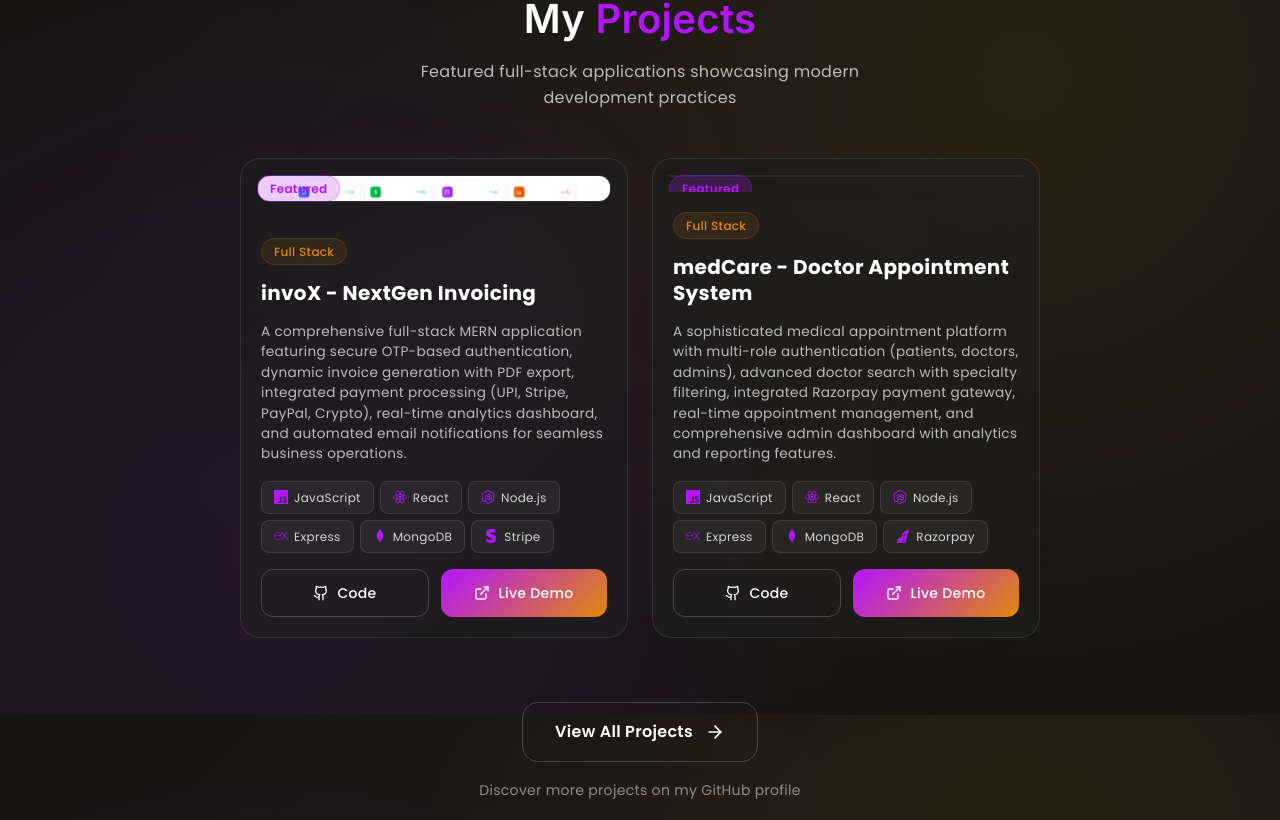
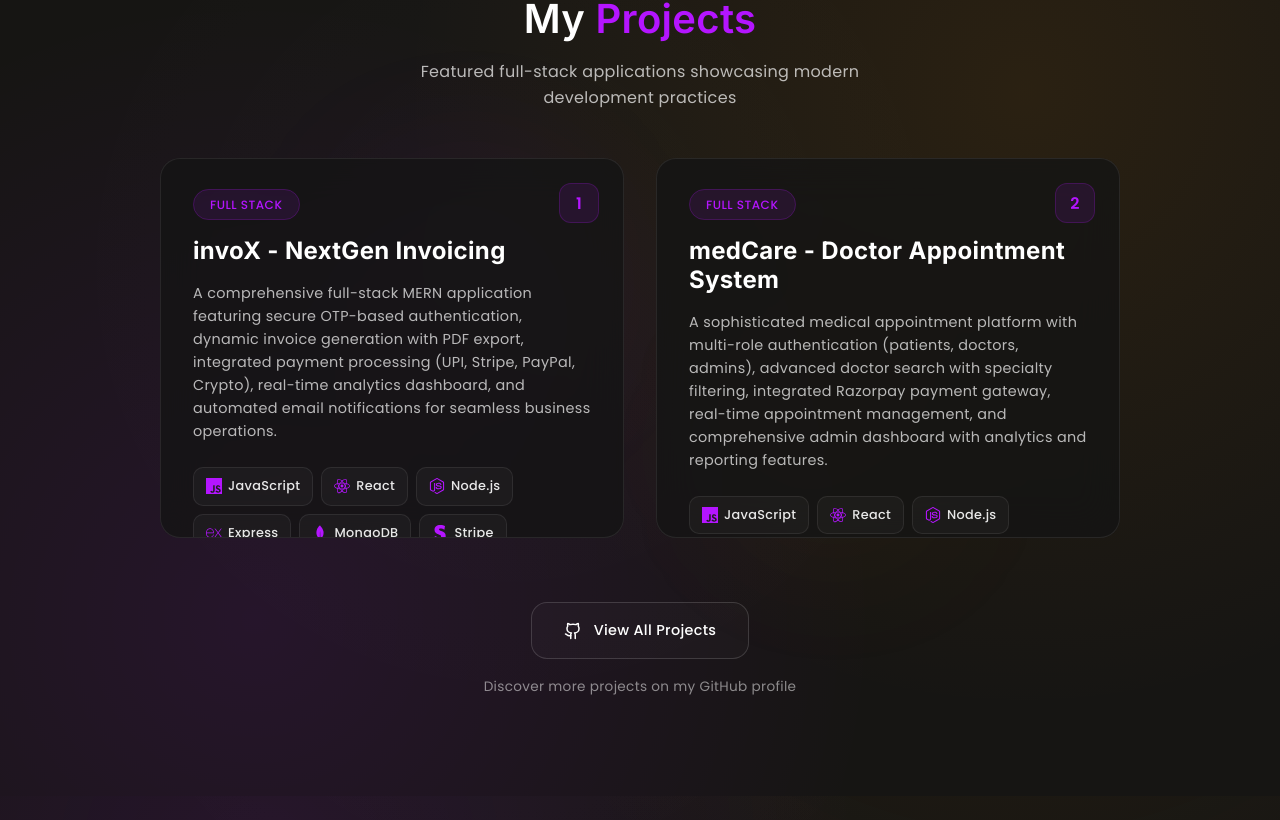
Before and after one commit to SauravKumar04/Portfolio, a React (Vite) app: page / in a window 1280 px wide. Shown: the part 3780-4600 px from the top of the page. Built offline with nearby package versions, Linux system fonts and the light colour scheme.

Commit message:
Refactor MyWork component with improved design and tech stack styling
Co-authored-by: 2023ugee038 <2023ugee038@nitjsr.ac.in>

```diff
--- a/src/Components/MyWork/MyWork.jsx
+++ b/src/Components/MyWork/MyWork.jsx
@@ -2,9 +2,7 @@ import React, { useRef } from 'react';
 import { motion, useInView } from 'framer-motion';
 import {
   Github,
-  ExternalLink,
-  Code2,
-  ArrowRight
+  ExternalLink
 } from 'lucide-react';
 import {
   SiJavascript,
@@ -12,10 +10,6 @@ import {
   SiNodedotjs,
   SiExpress,
   SiMongodb,
-  SiTailwindcss,
-  SiNextdotjs,
-  SiTypescript,
-  SiPostgresql,
   SiStripe,
   SiRazorpay
 } from 'react-icons/si';
@@ -35,15 +29,10 @@ const MyWork = () => {
       'Express.js': SiExpress,
       'Express': SiExpress,
       'MongoDB': SiMongodb,
-      'Tailwind CSS': SiTailwindcss,
-      'TailwindCSS': SiTailwindcss,
-      'Next.js': SiNextdotjs,
-      'TypeScript': SiTypescript,
-      'PostgreSQL': SiPostgresql,
       'Stripe': SiStripe,
       'Razorpay': SiRazorpay,
     };
-    return iconMap[tech] || Code2;
+    return iconMap[tech] || null;
   };
 
   // Enhanced project data with proper tech stacks
@@ -131,7 +120,7 @@ const MyWork = () => {
         }}
       />
 
-      <div style={{ position: 'relative', zIndex: 10, maxWidth: '1200px', margin: '0 auto', padding: '0 20px' }}>
+      <div style={{ position: 'relative', zIndex: 10, maxWidth: '1000px', margin: '0 auto', padding: '0 20px' }}>
         {/* Section Header */}
         <motion.div
           style={{ textAlign: 'center', marginBottom: '48px' }}
@@ -169,8 +158,8 @@ const MyWork = () => {
           style={{
             display: 'grid',
             gridTemplateColumns: 'repeat(2, 1fr)',
-             gap: '24px',
-             maxWidth: '800px',
+            gap: '32px',
+            maxWidth: '1000px',
             margin: '0 auto'
           }}
           variants={containerVariants}
@@ -185,89 +174,66 @@ const MyWork = () => {
             >
               <div
                 style={{
-                   height: '480px',
-                   background: 'rgba(30, 30, 30, 0.7)',
+                  height: '380px',
+                  background: 'rgba(20, 20, 20, 0.8)',
                   backdropFilter: 'blur(20px)',
                   borderRadius: '20px',
-                   border: '1px solid rgba(255, 255, 255, 0.1)',
+                  border: '1px solid rgba(255, 255, 255, 0.08)',
                   overflow: 'hidden',
                   transition: 'all 0.3s ease',
                   cursor: 'pointer',
                   display: 'flex',
-                   flexDirection: 'column'
+                  flexDirection: 'column',
+                  position: 'relative'
                 }}
                 onMouseEnter={(e) => {
-                   e.currentTarget.style.transform = 'translateY(-4px)';
-                   e.currentTarget.style.boxShadow = '0 15px 40px rgba(180, 21, 255, 0.1)';
-                   e.currentTarget.style.borderColor = 'rgba(180, 21, 255, 0.3)';
+                  e.currentTarget.style.transform = 'translateY(-8px)';
+                  e.currentTarget.style.boxShadow = '0 20px 60px rgba(180, 21, 255, 0.15)';
+                  e.currentTarget.style.borderColor = 'rgba(180, 21, 255, 0.2)';
                 }}
                 onMouseLeave={(e) => {
                   e.currentTarget.style.transform = 'translateY(0)';
                   e.currentTarget.style.boxShadow = 'none';
-                   e.currentTarget.style.borderColor = 'rgba(255, 255, 255, 0.1)';
+                  e.currentTarget.style.borderColor = 'rgba(255, 255, 255, 0.08)';
                 }}
               >
-                                 {/* Project Image */}
-                 <div style={{ height: '200px', overflow: 'hidden', position: 'relative', padding: '16px' }}>
-                   <div style={{
-                     width: '100%',
-                     height: '100%',
+                {/* Project Number Badge */}
+                <div
+                  style={{
+                    position: 'absolute',
+                    top: '24px',
+                    right: '24px',
+                    width: '40px',
+                    height: '40px',
                     borderRadius: '12px',
-                     overflow: 'hidden',
-                     background: 'rgba(255, 255, 255, 0.02)',
-                     border: '1px solid rgba(255, 255, 255, 0.05)'
-                   }}>
-                     <img
-                       src={project.w_img}
-                       alt={project.title}
-                       style={{
-                         width: '100%',
-                         height: '100%',
-                         objectFit: 'cover',
-                         transition: 'transform 0.3s ease'
-                       }}
-                       onMouseEnter={(e) => {
-                         e.target.style.transform = 'scale(1.05)';
-                       }}
-                       onMouseLeave={(e) => {
-                         e.target.style.transform = 'scale(1)';
-                       }}
-                     />
-                   </div>
-
-                  {/* Featured Badge */}
-                  {project.featured && (
-                    <div style={{ position: 'absolute', top: '16px', left: '16px' }}>
-                      <span
-                        style={{
-                          padding: '4px 12px',
-                          borderRadius: '16px',
-                          fontSize: '12px',
+                    background: 'rgba(180, 21, 255, 0.1)',
+                    border: '1px solid rgba(180, 21, 255, 0.2)',
+                    display: 'flex',
+                    alignItems: 'center',
+                    justifyContent: 'center',
+                    fontSize: '1rem',
                     fontWeight: '600',
-                          background: 'rgba(180, 21, 255, 0.2)',
-                          color: '#B415FF',
-                          border: '1px solid rgba(180, 21, 255, 0.3)'
+                    color: '#B415FF'
                   }}
                 >
-                        Featured
-                      </span>
-                    </div>
-                  )}
+                  {project.w_no}
                 </div>
 
                 {/* Project Content */}
-                 <div style={{ padding: '20px', flex: 1, display: 'flex', flexDirection: 'column' }}>
+                <div style={{ padding: '32px', flex: 1, display: 'flex', flexDirection: 'column' }}>
                   {/* Category */}
-                  <div style={{ marginBottom: '16px' }}>
+                  <div style={{ marginBottom: '20px' }}>
                     <span
                       style={{
-                        padding: '4px 12px',
-                        borderRadius: '16px',
-                        fontSize: '12px',
+                        padding: '6px 16px',
+                        borderRadius: '20px',
+                        fontSize: '0.75rem',
                         fontWeight: '500',
-                        background: 'rgba(223, 137, 9, 0.1)',
-                        color: '#DF8909',
-                        border: '1px solid rgba(223, 137, 9, 0.2)'
+                        background: 'rgba(180, 21, 255, 0.1)',
+                        color: '#B415FF',
+                        border: '1px solid rgba(180, 21, 255, 0.2)',
+                        textTransform: 'uppercase',
+                        letterSpacing: '0.5px'
                       }}
                     >
                       {project.category}
@@ -277,11 +243,12 @@ const MyWork = () => {
                   {/* Title */}
                   <h3
                     style={{
-                      fontSize: '1.25rem',
-                      fontWeight: 'bold',
+                      fontSize: '1.5rem',
+                      fontWeight: '700',
                       color: 'white',
                       marginBottom: '16px',
-                      lineHeight: 1.3
+                      lineHeight: 1.2,
+                      fontFamily: 'Inter, sans-serif'
                     }}
                   >
                     {project.title}
@@ -291,9 +258,9 @@ const MyWork = () => {
                   <p
                     style={{
                       color: 'rgba(255, 255, 255, 0.7)',
-                       lineHeight: 1.5,
-                       marginBottom: '16px',
-                       fontSize: '0.85rem',
+                      lineHeight: 1.6,
+                      marginBottom: '24px',
+                      fontSize: '0.9rem',
                       flex: 1
                     }}
                   >
@@ -301,7 +268,7 @@ const MyWork = () => {
                   </p>
 
                   {/* Tech Stack */}
-                   <div style={{ display: 'flex', flexWrap: 'wrap', gap: '6px', marginBottom: '16px' }}>
+                  <div style={{ display: 'flex', flexWrap: 'wrap', gap: '8px', marginBottom: '24px' }}>
                     {project.technologies.map((tech, techIndex) => {
                       const IconComponent = getTechIcon(tech);
                       return (
@@ -311,23 +278,32 @@ const MyWork = () => {
                             display: 'flex',
                             alignItems: 'center',
                             gap: '6px',
-                            padding: '6px 12px',
-                            borderRadius: '8px',
-                            background: 'rgba(255, 255, 255, 0.05)',
-                            border: '1px solid rgba(255, 255, 255, 0.1)',
-                            fontSize: '12px'
+                            padding: '8px 12px',
+                            borderRadius: '10px',
+                            background: 'rgba(255, 255, 255, 0.03)',
+                            border: '1px solid rgba(255, 255, 255, 0.08)',
+                            fontSize: '0.8rem',
+                            transition: 'all 0.2s ease'
                           }}
                           title={tech}
+                          onMouseEnter={(e) => {
+                            e.currentTarget.style.background = 'rgba(180, 21, 255, 0.1)';
+                            e.currentTarget.style.borderColor = 'rgba(180, 21, 255, 0.2)';
+                          }}
+                          onMouseLeave={(e) => {
+                            e.currentTarget.style.background = 'rgba(255, 255, 255, 0.03)';
+                            e.currentTarget.style.borderColor = 'rgba(255, 255, 255, 0.08)';
+                          }}
                         >
-                          <IconComponent style={{ width: '14px', height: '14px', color: '#B415FF' }} />
-                          <span style={{ color: 'rgba(255, 255, 255, 0.8)', fontSize: '12px' }}>{tech}</span>
+                          {IconComponent && <IconComponent style={{ width: '16px', height: '16px', color: '#B415FF' }} />}
+                          <span style={{ color: 'rgba(255, 255, 255, 0.9)', fontWeight: '500' }}>{tech}</span>
                         </div>
                       );
                     })}
                   </div>
 
                   {/* Action Buttons */}
-                  <div style={{ display: 'flex', gap: '12px' }}>
+                  <div style={{ display: 'flex', gap: '12px', marginTop: 'auto' }}>
                     {project.github && project.github !== '#' && (
                       <a
                         href={project.github}
@@ -339,22 +315,23 @@ const MyWork = () => {
                           alignItems: 'center',
                           justifyContent: 'center',
                           gap: '8px',
-                          padding: '12px 24px',
+                          padding: '12px 20px',
                           borderRadius: '12px',
-                          border: '1px solid rgba(255, 255, 255, 0.2)',
+                          border: '1px solid rgba(255, 255, 255, 0.15)',
                           color: 'white',
                           textDecoration: 'none',
-                          fontSize: '14px',
+                          fontSize: '0.85rem',
                           fontWeight: '500',
-                          transition: 'all 0.3s ease'
+                          transition: 'all 0.3s ease',
+                          background: 'rgba(255, 255, 255, 0.02)'
                         }}
                         onMouseEnter={(e) => {
-                          e.target.style.borderColor = 'rgba(180, 21, 255, 0.5)';
-                          e.target.style.background = 'rgba(180, 21, 255, 0.1)';
+                          e.currentTarget.style.borderColor = 'rgba(180, 21, 255, 0.4)';
+                          e.currentTarget.style.background = 'rgba(180, 21, 255, 0.1)';
                         }}
                         onMouseLeave={(e) => {
-                          e.target.style.borderColor = 'rgba(255, 255, 255, 0.2)';
-                          e.target.style.background = 'transparent';
+                          e.currentTarget.style.borderColor = 'rgba(255, 255, 255, 0.15)';
+                          e.currentTarget.style.background = 'rgba(255, 255, 255, 0.02)';
                         }}
                       >
                         <Github style={{ width: '16px', height: '16px' }} />
@@ -373,22 +350,22 @@ const MyWork = () => {
                           alignItems: 'center',
                           justifyContent: 'center',
                           gap: '8px',
-                          padding: '12px 24px',
+                          padding: '12px 20px',
                           borderRadius: '12px',
-                          background: 'linear-gradient(135deg, #B415FF, #DF8909)',
+                          background: '#B415FF',
                           color: 'white',
                           textDecoration: 'none',
-                          fontSize: '14px',
+                          fontSize: '0.85rem',
                           fontWeight: '500',
                           transition: 'all 0.3s ease'
                         }}
                         onMouseEnter={(e) => {
-                          e.target.style.background = 'linear-gradient(135deg, #9333ea, #d97706)';
-                          e.target.style.transform = 'scale(1.02)';
+                          e.currentTarget.style.background = '#9333ea';
+                          e.currentTarget.style.transform = 'translateY(-1px)';
                         }}
                         onMouseLeave={(e) => {
-                          e.target.style.background = 'linear-gradient(135deg, #B415FF, #DF8909)';
-                          e.target.style.transform = 'scale(1)';
+                          e.currentTarget.style.background = '#B415FF';
+                          e.currentTarget.style.transform = 'translateY(0)';
                         }}
                       >
                         <ExternalLink style={{ width: '16px', height: '16px' }} />
@@ -419,26 +396,27 @@ const MyWork = () => {
               gap: '12px',
               padding: '16px 32px',
               borderRadius: '16px',
-              border: '1px solid rgba(255, 255, 255, 0.2)',
+              border: '1px solid rgba(255, 255, 255, 0.15)',
               color: 'white',
               textDecoration: 'none',
-              fontSize: '16px',
-              fontWeight: '600',
-              transition: 'all 0.3s ease'
+              fontSize: '0.9rem',
+              fontWeight: '500',
+              transition: 'all 0.3s ease',
+              background: 'rgba(255, 255, 255, 0.02)'
             }}
             onMouseEnter={(e) => {
-              e.target.style.borderColor = 'rgba(180, 21, 255, 0.5)';
-              e.target.style.background = 'rgba(180, 21, 255, 0.1)';
+              e.currentTarget.style.borderColor = 'rgba(180, 21, 255, 0.4)';
+              e.currentTarget.style.background = 'rgba(180, 21, 255, 0.1)';
             }}
             onMouseLeave={(e) => {
-              e.target.style.borderColor = 'rgba(255, 255, 255, 0.2)';
-              e.target.style.background = 'transparent';
+              e.currentTarget.style.borderColor = 'rgba(255, 255, 255, 0.15)';
+              e.currentTarget.style.background = 'rgba(255, 255, 255, 0.02)';
             }}
           >
+            <Github style={{ width: '18px', height: '18px' }} />
             <span>View All Projects</span>
-            <ArrowRight style={{ width: '20px', height: '20px' }} />
           </a>
-          <p style={{ color: 'rgba(255, 255, 255, 0.5)', marginTop: '16px', fontSize: '14px' }}>
+          <p style={{ color: 'rgba(255, 255, 255, 0.5)', marginTop: '16px', fontSize: '0.85rem' }}>
             Discover more projects on my GitHub profile
           </p>
         </motion.div>
```
Lines whose indentation alone changed are shown as unchanged.
